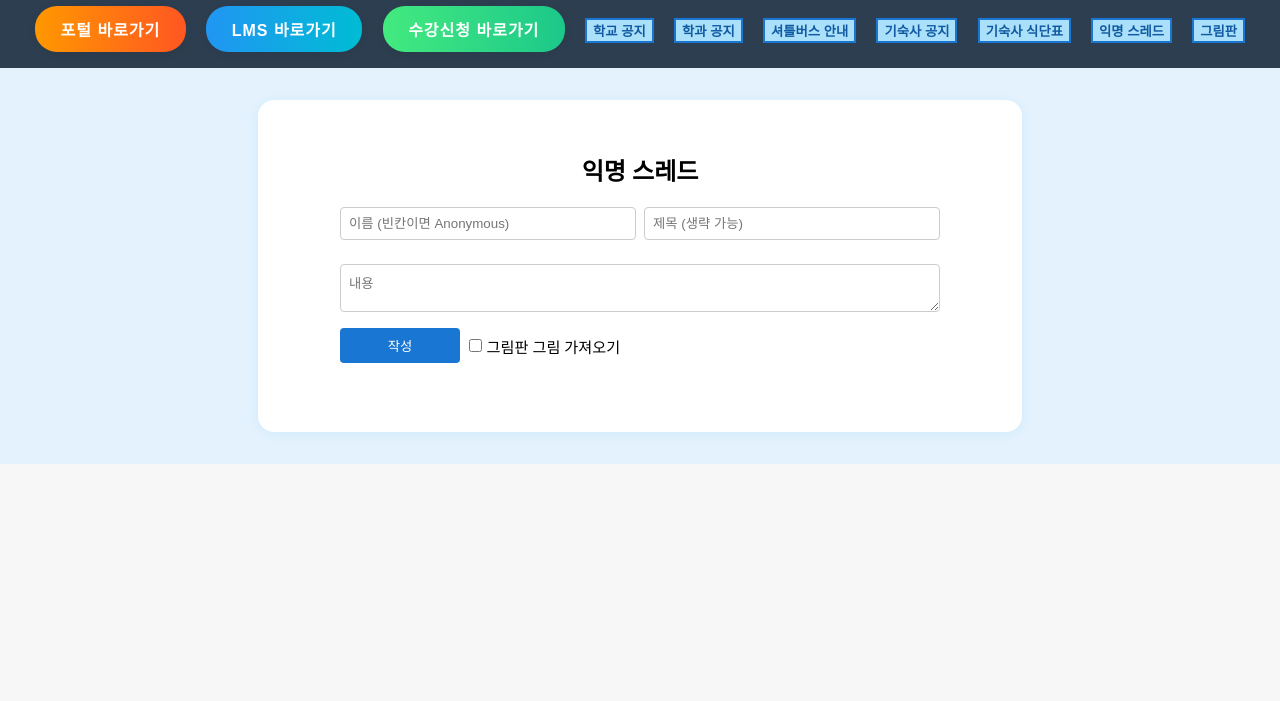
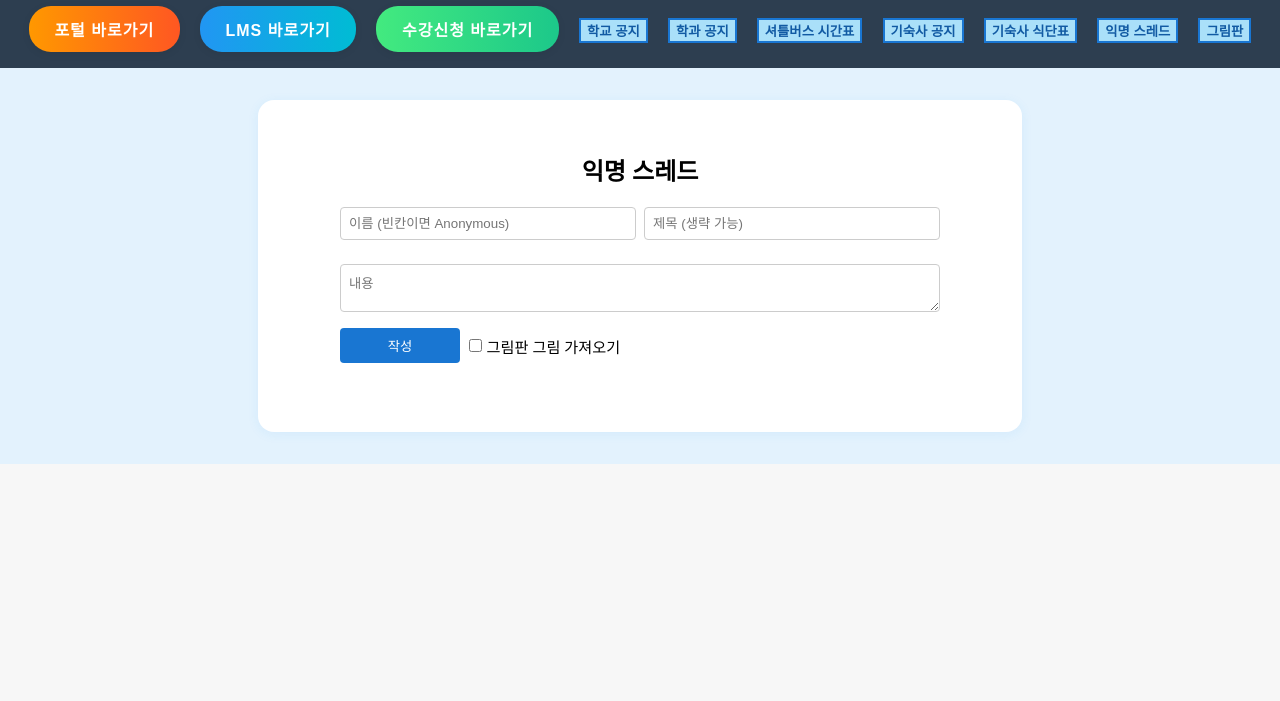
Before and after one commit to 14EE4/webproVercel, a website: page public/index.html in a window 1280 px wide. Shown: the part 99-800 px from the top of the page. Drawn offline with Linux system fonts and the light colour scheme.

Commit message:
바로 스레드 불러오게

```diff
--- a/public/index.html
+++ b/public/index.html
@@ -17,7 +17,7 @@
 
       <button id="quick-school" onclick="showTab('school')" style="margin-right:1rem;">학교 공지</button>
       <button id="quick-dept" onclick="showTab('dept')" style="margin-right:1rem;">학과 공지</button>
-      <button id="quick-shuttlebus" onclick="showTab('shuttlebus')" style="margin-right:1rem;">셔틀버스 안내</button>
+      <button id="quick-shuttlebus" onclick="showTab('shuttlebus')" style="margin-right:1rem;">셔틀버스 시간표</button>
       <button id="quick-dormi" onclick="showTab('dormi')" style="margin-right:1rem;">기숙사 공지</button>
       <button id="quick-meal" onclick="showTab('meal')" style="margin-right:1rem;">기숙사 식단표</button>
 
@@ -35,8 +35,8 @@
     <iframe class="iframe-wrap" src="https://sw.kongju.ac.kr/ZD1180/11654/subview.do" title="소프트웨어학과 공지"></iframe>
   </section>
   <section id="shuttlebus" style="display:none;">
-  <h2 style="text-align:center;">셔틀버스 안내</h2>
-  <iframe class="iframe-wrap" src="https://kongju.ac.kr/KNU/16880/subview.do" title="셔틀버스 안내"></iframe>
+  <h2 style="text-align:center;">셔틀버스 시간표</h2>
+  <iframe class="iframe-wrap" src="https://kongju.ac.kr/KNU/16880/subview.do" title="셔틀버스 시간표"></iframe>
   </section>
   <section id="dormi" style="display:none;">
     <h2 style="text-align:center;">기숙사 공지</h2>
--- a/public/main.js
+++ b/public/main.js
@@ -96,3 +96,7 @@
       ctx.clearRect(0, 0, canvas.width, canvas.height);
     }
   }
+
+  window.addEventListener('DOMContentLoaded', () => {
+    showTab('thread'); // 또는 loadThreads();
+  });
```
